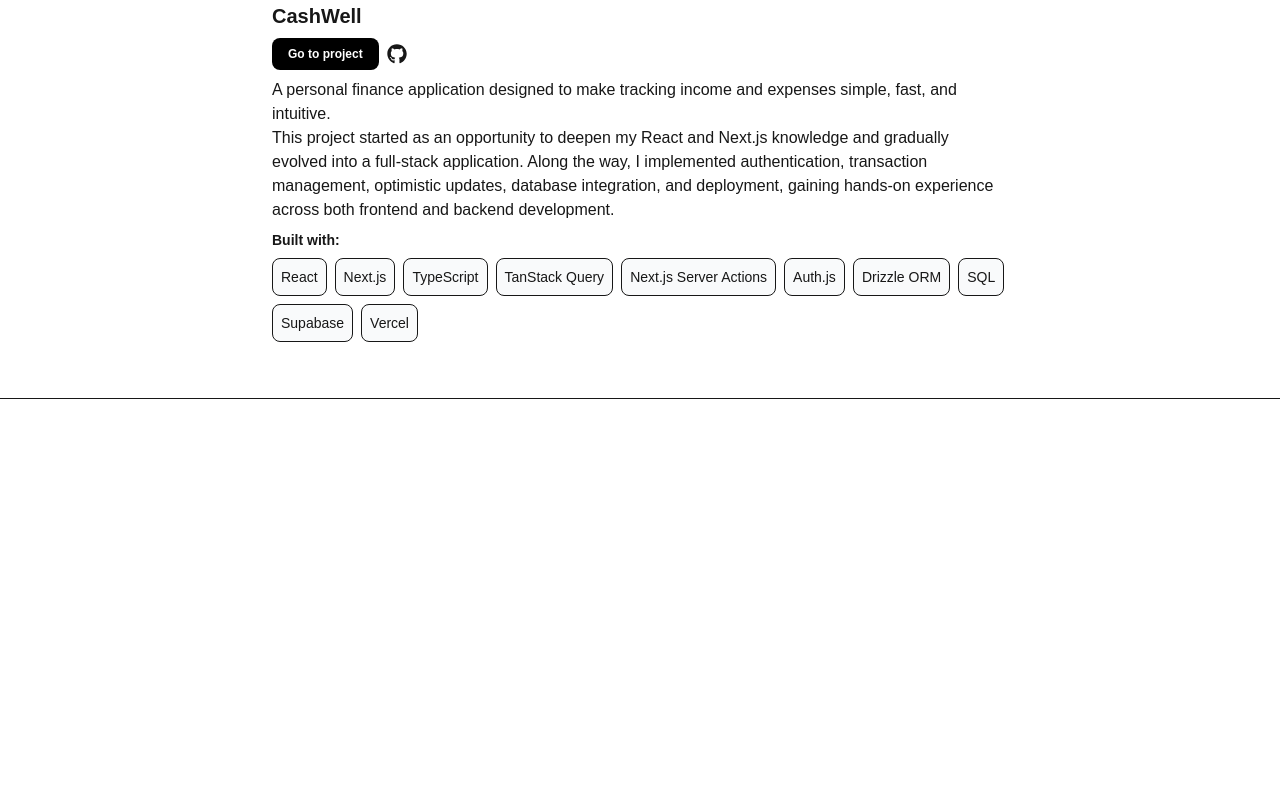
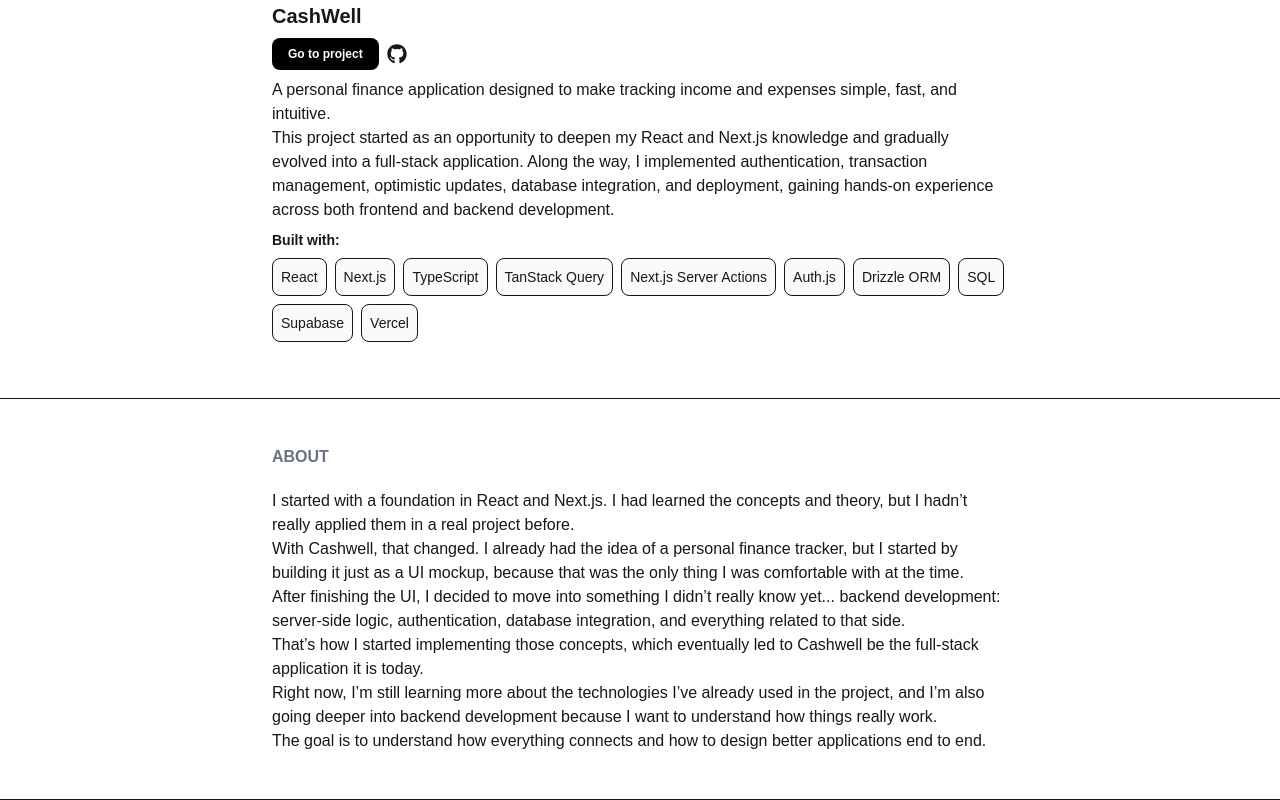
Before and after one commit to Cristian-Ser/portfolio, a Next.js app: page / in a window 1280 px wide. Shown: the part 1400-2200 px from the top of the page. Before the commit the page ends 1799 px from the top, so only its background shows below. Built offline with nearby package versions, Linux system fonts and the light colour scheme.

Commit message:
Finished About.tsx

```diff
--- /dev/null
+++ b/app/components/About.tsx
@@ -0,0 +1,38 @@
+function About() {
+  return (
+    <section
+      id="about"
+      className="relative border-b overflow-hidden scroll-mt-14"
+    >
+      <div className="flex flex-col justify-center gap-5 max-w-3xl mx-auto px-4 py-10 min-h-100">
+        <span className="text-base font-bold text-gray-500">ABOUT</span>
+        <p>
+          I started with a foundation in React and Next.js. I had learned the
+          concepts and theory, but I hadn’t really applied them in a real
+          project before.
+          <br />
+          With Cashwell, that changed. I already had the idea of a personal
+          finance tracker, but I started by building it just as a UI mockup,
+          because that was the only thing I was comfortable with at the time.
+          <br />
+          After finishing the UI, I decided to move into something I didn’t
+          really know yet... backend development: server-side logic,
+          authentication, database integration, and everything related to that
+          side.
+          <br />
+          That’s how I started implementing those concepts, which eventually led
+          to Cashwell be the full-stack application it is today.
+          <br />
+          Right now, I’m still learning more about the technologies I’ve already
+          used in the project, and I’m also going deeper into backend
+          development because I want to understand how things really work.
+          <br />
+          The goal is to understand how everything connects and how to design
+          better applications end to end.
+        </p>
+      </div>
+    </section>
+  );
+}
+
+export default About;
--- a/app/page.tsx
+++ b/app/page.tsx
@@ -2,6 +2,7 @@
 import Hero from "./components/Hero";
 import Project from "./components/Project";
 import Skills from "./components/Skills";
+import About from "./components/About";
 
 export default function Home() {
   return (
@@ -11,6 +12,7 @@
         <Hero />
         <Skills />
         <Project />
+        <About/>
       </main>
     </>
   );
```
